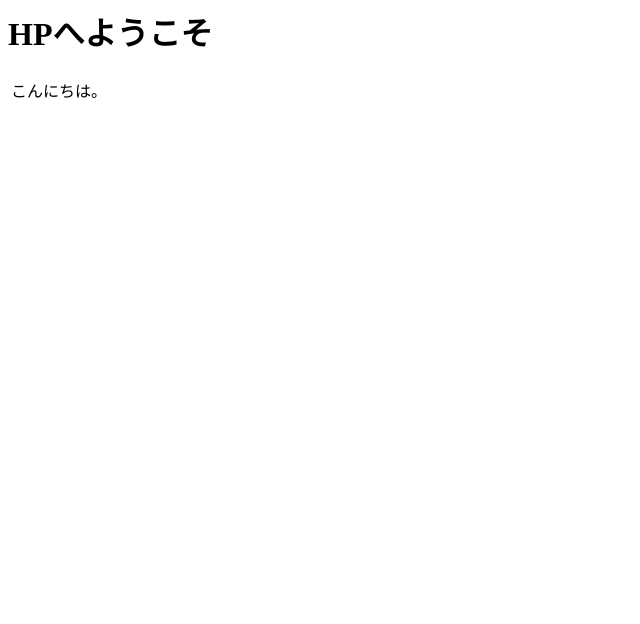
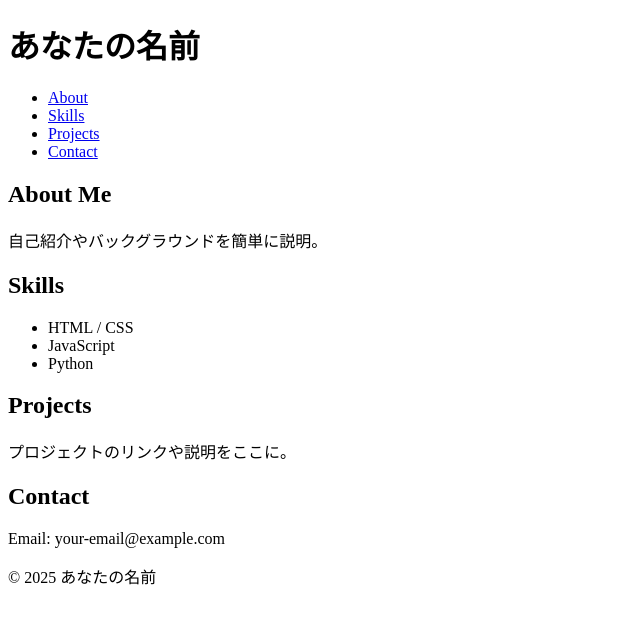
Before and after one commit to kazuki0901/my-website, a plain HTML site: page index.html in a window 1280 px wide. Shown: the whole page, without its empty margins (0-640 px from the left). Drawn offline with Linux system fonts and the light colour scheme.

Commit message:
Update index.html

```diff
--- a/index.html
+++ b/index.html
@@ -1,12 +1,45 @@
-<HTML>
-    <HEAD>
-    <TITLE>HPへようこそ</TITLE>
-    </HEAD>
-    <BODY>
-    <H1>HPへようこそ</H1>
-    <TABLE BORDER=0>
-    <TR><TD>
-    こんにちは。<BR>
-    </TD></TR></TABLE>
-    </BODY>
-    </HTML>
+<!DOCTYPE html>
+<html lang="ja">
+<head>
+    <meta charset="UTF-8">
+    <meta name="viewport" content="width=device-width, initial-scale=1.0">
+    <title>ポートフォリオ | あなたの名前</title>
+    <link rel="stylesheet" href="styles.css">
+</head>
+<body>
+    <header>
+        <h1>あなたの名前</h1>
+        <nav>
+            <ul>
+                <li><a href="#about">About</a></li>
+                <li><a href="#skills">Skills</a></li>
+                <li><a href="#projects">Projects</a></li>
+                <li><a href="#contact">Contact</a></li>
+            </ul>
+        </nav>
+    </header>
+    <section id="about">
+        <h2>About Me</h2>
+        <p>自己紹介やバックグラウンドを簡単に説明。</p>
+    </section>
+    <section id="skills">
+        <h2>Skills</h2>
+        <ul>
+            <li>HTML / CSS</li>
+            <li>JavaScript</li>
+            <li>Python</li>
+        </ul>
+    </section>
+    <section id="projects">
+        <h2>Projects</h2>
+        <p>プロジェクトのリンクや説明をここに。</p>
+    </section>
+    <section id="contact">
+        <h2>Contact</h2>
+        <p>Email: your-email@example.com</p>
+    </section>
+    <footer>
+        <p>&copy; 2025 あなたの名前</p>
+    </footer>
+</body>
+</html>
```
